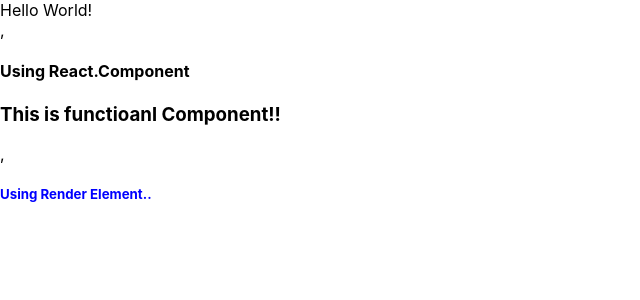
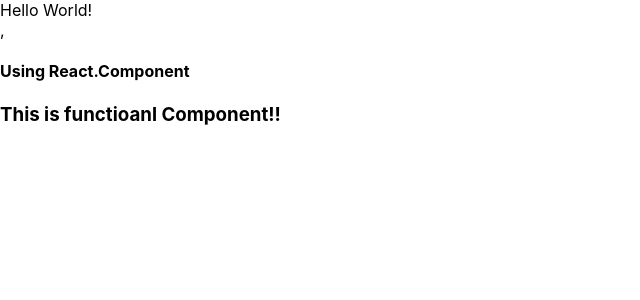
Before and after one commit to SreekanthJos/React-Training, a React (Create React App) app in the folder create-app-ex/: page / in a window 1280 px wide. Shown: the top 300 px of the page, without its empty margins (0-640 px from the left). Built offline with nearby package versions, Linux system fonts and the light colour scheme.

Commit message:
Moved Functional component to another file.

```diff
--- a/create-app-ex/src/App.js
+++ b/create-app-ex/src/App.js
@@ -1,12 +1,17 @@
 import React from 'react';
 import './App.css';
-
+import MyComponent from './MyComponent'
+import MyFunctionalComponent from './MyFunctionalComponent'
 function App() {
   return (
     <div>
       <header>
         Hello World!
       </header>
+      ,
+  <MyComponent/>
+  <MyFunctionalComponent/>
+
     </div>
   );
 }
--- /dev/null
+++ b/create-app-ex/src/MyFunctionalComponent.js
@@ -0,0 +1,6 @@
+import React from 'react';
+import './App.css';
+
+export default function MyFunctionalComponent(){
+  return <h3>This is functioanl Component!!</h3>
+}
--- a/create-app-ex/src/index.js
+++ b/create-app-ex/src/index.js
@@ -2,16 +2,13 @@
 import ReactDOM from 'react-dom';
 import './index.css';
  import App from './App';
-import MyComponent,{MyFunctionalComponent,MyRenderElement} from './MyComponent'
+
 import * as serviceWorker from './serviceWorker';
 //import MyFunctionalComponent from './MyFunctionalComponent';
 //import { MyPureComponent } from './MyPureComponent';
 
 ReactDOM.render( <React.StrictMode>
-  <App />,
-  <MyComponent/>
-  <MyFunctionalComponent/>,
-  <MyRenderElement/>
+  <App />
   </React.StrictMode>,
    document.getElementById('root'));
 
```
